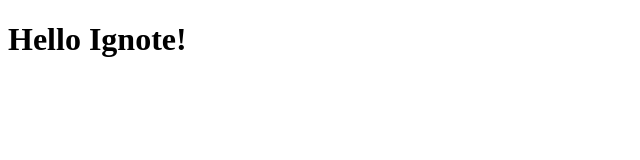
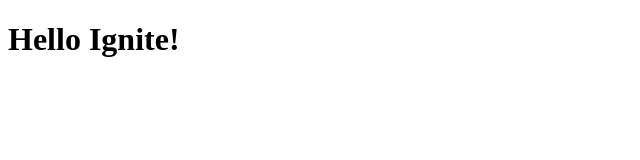
Before and after one commit to MarcoMonteiro94/02-dtmoney, a React (Create React App) app: page / in a window 1280 px wide. Shown: the top 160 px of the page, without its empty margins (0-640 px from the left). Built offline with nearby package versions, Linux system fonts and the light colour scheme.

Commit message:
Adicionado styled components

```diff
--- a/src/App.tsx
+++ b/src/App.tsx
@@ -1,7 +1,7 @@
 export function App() {
   return (
     <div className="App">
-      <h1>Hello Ignote!</h1>
+      <h1>Hello Ignite!</h1>
     </div>
   );
 }
```
